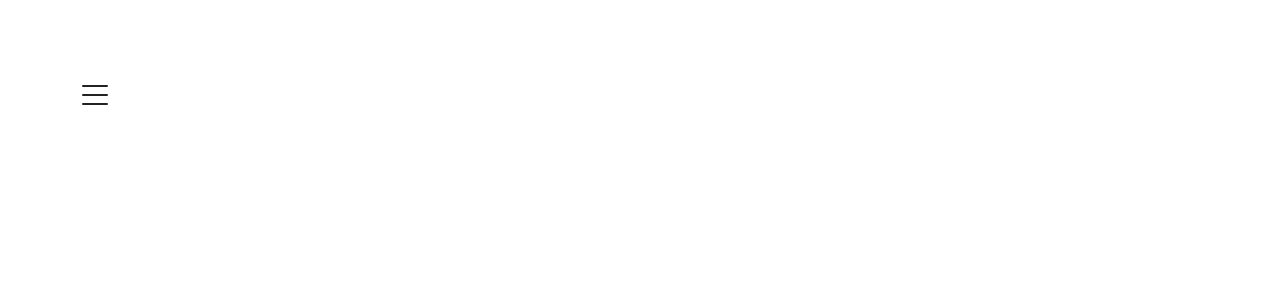
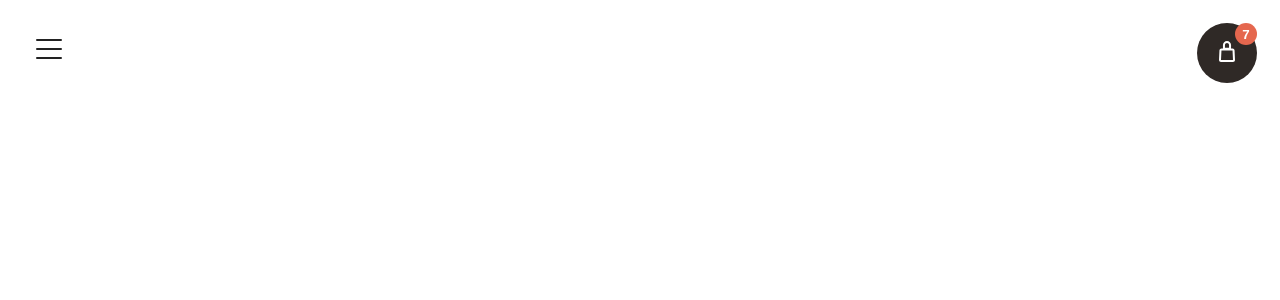
Before and after one commit to carl-vanman/AirBean, a Vue app in the folder airbean-project/: page / in a window 1280 px wide. Shown: the top 300 px of the page. Built offline with nearby package versions, Linux system fonts and the light colour scheme.

Commit message:
Påbörjat Cart knappen

```diff
--- a/airbean-project/src/App.vue
+++ b/airbean-project/src/App.vue
@@ -6,6 +6,11 @@
 
 <style>
 @import url('https://fonts.googleapis.com/css2?family=PT+Serif&display=swap');
+
+:root {
+  --airBean-brown: #2F2926;
+  --airBean-orange: #E5674E;
+}
 
 #app {
   font-family: 'PT Serif', serif;;
--- /dev/null
+++ b/airbean-project/src/components/CartButton.vue
@@ -0,0 +1,108 @@
+<template>
+  <div class="container">
+        <button @click="cartBoard.active = !cartBoard.active">
+            <img src="../assets/bag.svg" alt="">
+            <div class="itemCount">
+                <p class="itemCount__num">7</p>
+            </div>
+        </button>
+        <article v-if="cartBoard.active" class="cartBoard">
+                <header>
+                    <h2>Din Beställning</h2>
+                </header>
+                    <section>
+                        <ul>
+                            <li>
+                                <h4>BryggKaffe</h4>
+                                <p>98kr</p>
+                            </li>
+                        </ul>
+                    </section>
+            </article>
+  </div>
+</template>
+
+<script>
+export default {
+    data() {
+        return {
+            cartBoard: {
+                active: false
+            }
+        }
+    }
+}
+
+</script>
+<style scoped>
+    .container {
+        display: flex;
+        flex-direction: column;
+    }
+
+    button {
+        align-self: flex-end;
+        background-color: var(--airBean-brown);
+        border: none;
+        width: 60px;
+        height: 60px;
+        border-radius: 100%;
+        cursor: pointer;
+
+        position: relative;
+    }
+
+    button:focus {outline:0;}
+
+    .itemCount {
+        background-color: var(--airBean-orange);
+        width: 22px;
+        height: 22px;
+        border-radius: 100%;
+
+        position: absolute;
+        top: 0;
+        right: 0;
+    }
+
+    .itemCount__num {
+        color: white;
+        font-weight: bold;
+        margin: 4px 0 0;
+    }
+
+    /* Item */
+
+    ul {
+        list-style: none;
+    }
+    ul, li {
+        margin: 0;
+        padding: 0;
+    }
+
+    /* CartBoard */
+
+    .cartBoard {
+        padding: 15px;
+        background-color: rgb(82, 155, 184);
+        position: relative;
+        border-radius: 3px;
+        min-width: 340px;
+        height: min-content;
+    }
+
+    .cartBoard::before {
+        content: '';
+        width: 20px;
+        height: 10px;
+
+        position: absolute;
+        background-color: rgb(82, 155, 184);
+        top: -10px;
+        right: 20px;
+        clip-path: polygon(50% 0%, 0% 100%, 100% 100%);
+    }
+
+
+</style>
--- a/airbean-project/src/views/Home.vue
+++ b/airbean-project/src/views/Home.vue
@@ -1,15 +1,28 @@
 <template>
   <div class="home">
-    <Nav />
+    <header>
+      <Nav />
+      <CartButton />
+    </header>
   </div>
 </template>
 
 <script>
 import Nav from '@/components/Nav.vue'
+import CartButton from '../components/CartButton.vue'
 
 export default {
   components: {
-    Nav
+    Nav,
+    CartButton
   }
 }
 </script>
+
+<style scoped>
+header {
+  display: flex;
+  padding: 15px;
+  justify-content: space-between;
+}
+</style>
```
Also changed, not shown: airbean-project/src/assets/bag.svg (added), airbean-project/src/assets/logo.png (deleted).
